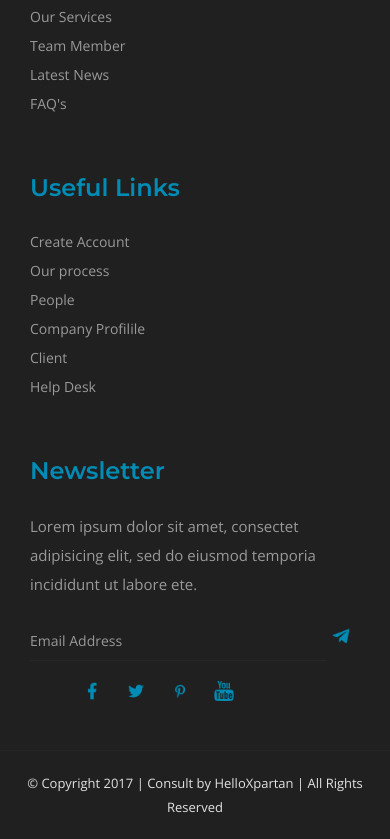
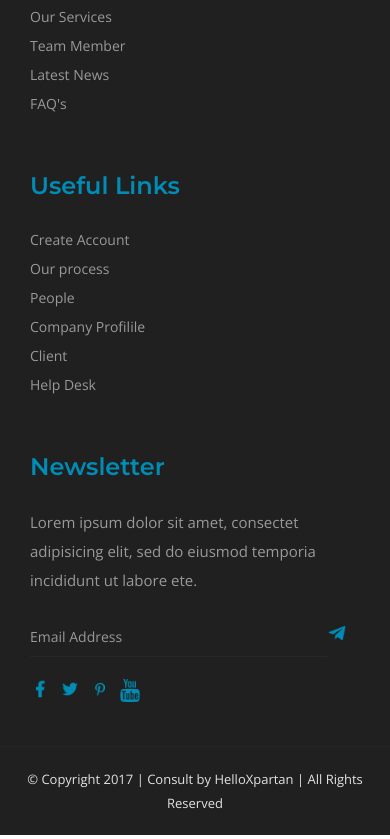
Before and after one commit to iimrancr7/consult, a plain HTML site: page index.html in a window 390 px wide. Shown: the part 5351-6190 px from the top of the page. Drawn offline with nearby package versions, Linux system fonts and the light colour scheme; a web font is replaced by a local one.

Commit message:
some issue fixing

```diff
--- a/assest/css/responsiv.css
+++ b/assest/css/responsiv.css
@@ -8,6 +8,19 @@
   }
 }
 
+/* screen size 1024px */
+@media only screen and (max-width: 1024px) {
+  .media_d_flex {
+    flex-wrap: wrap;
+  }
+  .footer_content {
+    width: 33.333%;
+  }
+}
+
+/* screen size 900px */
+@media only screen and (max-width: 900px) {
+}
 /* screen size 768px */
 @media only screen and (max-width: 768px) {
   .nav_content {
@@ -31,7 +44,7 @@
     margin-bottom: 48px;
   }
 
-  /* our searvice */
+  /* our Services */
   .media_d_flex {
     flex-wrap: wrap;
   }
@@ -135,4 +148,11 @@
     width: 100%;
     padding: 0 15px;
   }
+  .footer_social_icon {
+    padding: 0;
+    justify-content: left;
+  }
+  .social_icon {
+    margin-right: 10px;
+  }
 }
--- a/assest/css/style.css
+++ b/assest/css/style.css
@@ -330,7 +330,7 @@ footer .contact_icon {
   font-weight: 400;
 }
 .footer_section_2 {
-  margin-bottom: 49px;
+  margin-bottom: 47px;
 }
 
 .email_send {
@@ -364,16 +364,16 @@ footer .contact_icon {
 .social_icon {
   width: 20px;
   height: 20px;
-  margin: 0 12px;
+  margin-right: 12px;
 }
 .icon {
   width: 100%;
-  height: 100%;
+  height: auto;
 }
-.footer_cosial_icon {
-  margin: 20px 0 0;
+.footer_social_icon {
+  margin-top: 22px;
   align-items: center;
-  padding: 0 40px;
+  padding: 0 60px;
 }
 /* copyright */
 .copyright {
--- a/index.html
+++ b/index.html
@@ -263,7 +263,7 @@
             Lorem ipsum dolor sit amet, consectet adipisicing elit, sed do
             eiusmod temporia incididunt ut labore ete.
           </p>
-          <div class="email_send">
+          <div class="email_send d_flex">
             <input class="email" type="email" placeholder="Email Address" />
             <a href="#"
               ><img
@@ -272,30 +272,35 @@
                 alt=""
             /></a>
           </div>
-          <div class="footer_cosial_icon d_flex">
+          <div class="footer_social_icon d_flex">
             <div class="social_icon">
-              <img
+              <a href="#"
+                ><img
                   class="icon"
                   src="/assest/icon/ri_facebook-fill.png"
                   alt=""
-              />
+              /></a>
             </div>
             <div class="social_icon">
-              <img
+              <a href="#"
+                ><img
                   class="icon"
                   src="/assest/icon/foundation_social-twitter.png"
                   alt=""
-              />
+              /></a>
             </div>
             <div class="social_icon">
-              <img
+              <a href="#"
+                ><img
                   class="icon"
                   src="/assest/icon/typcn_social-pinterest.png"
                   alt=""
-              />
+              /></a>
             </div>
             <div class="social_icon">
-              <img class="icon" src="/assest/icon/fa_youtube.png" alt="" />
+              <a href="#"
+                ><img class="icon" src="/assest/icon/fa_youtube.png" alt=""
+              /></a>
             </div>
           </div>
         </div>
```
Lines whose indentation alone changed are shown as unchanged.
